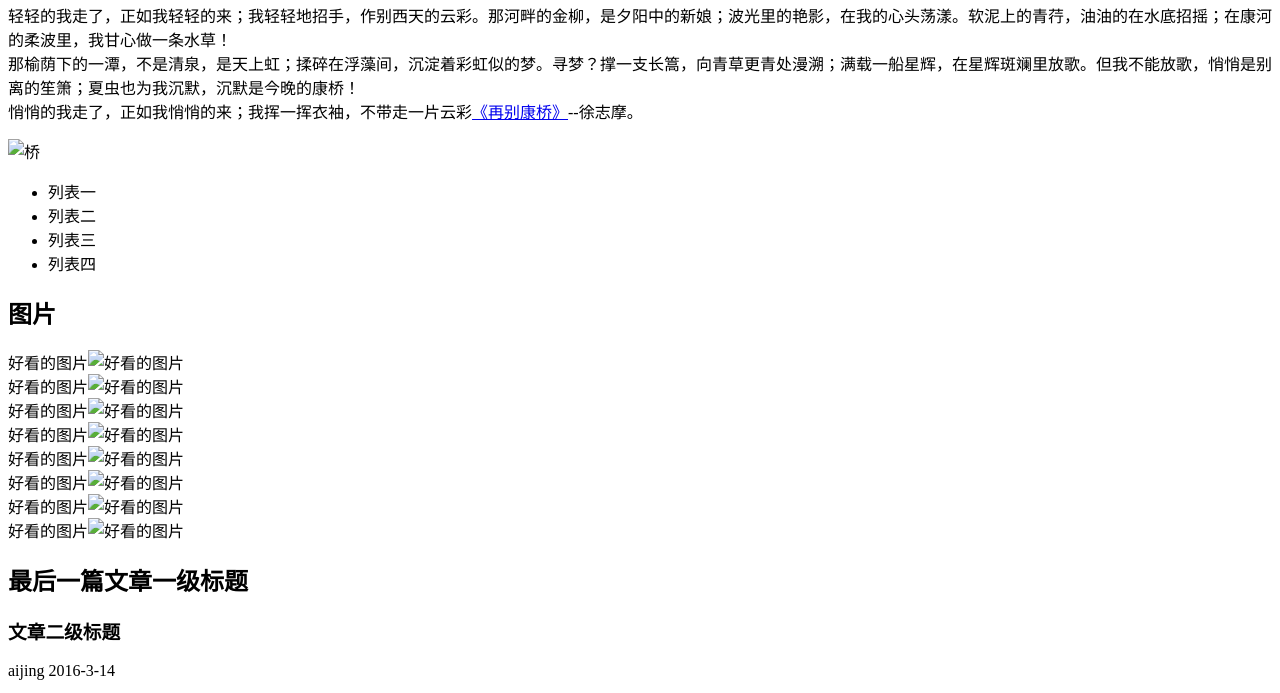
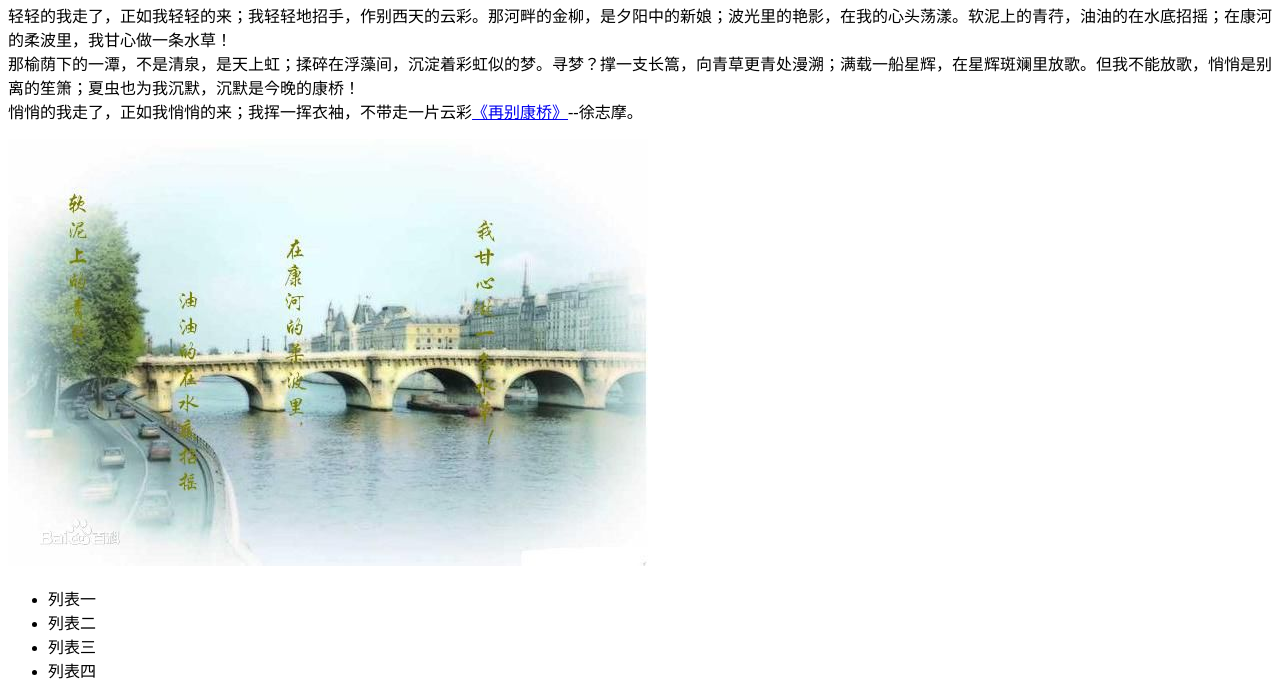
Before and after one commit to ajyx/test1, a plain HTML site: page text1.html in a window 1280 px wide. Shown: the part 787-1480 px from the top of the page. Drawn offline with Linux system fonts and the light colour scheme.

Commit message:
Update text1.html

```diff
--- a/text1.html
+++ b/text1.html
@@ -46,7 +46,7 @@
                 悄悄的我走了，正如我悄悄的来；我挥一挥衣袖，不带走一片云彩<a href="http://ife.baidu.com/">《再别康桥》</a>--徐志摩。
 
             </p>
-            <img src="images/img1.jpg" alt="桥">
+            <img src="img1.jpg" alt="桥">
             <ul class="list">
                 <li>列表一</li>
                 <li>列表二</li>
@@ -57,14 +57,14 @@
     </div>
     <div class="pic">
         <h2>图片</h2>
-        <div><span>好看的图片</span><img src="images/img2.jpg" alt="好看的图片"></div>
-        <div><span>好看的图片</span><img src="images/img2.jpg" alt="好看的图片"></div>
-        <div><span>好看的图片</span><img src="images/img2.jpg" alt="好看的图片"></div>
-        <div><span>好看的图片</span><img src="images/img2.jpg" alt="好看的图片"></div>
-        <div><span>好看的图片</span><img src="images/img2.jpg" alt="好看的图片"></div>
-        <div><span>好看的图片</span><img src="images/img2.jpg" alt="好看的图片"></div>
-        <div><span>好看的图片</span><img src="images/img2.jpg" alt="好看的图片"></div>
-        <div><span>好看的图片</span><img src="images/img2.jpg" alt="好看的图片"></div>
+        <div><span>好看的图片</span><img src="img2.jpg" alt="好看的图片"></div>
+        <div><span>好看的图片</span><img src="img2.jpg" alt="好看的图片"></div>
+        <div><span>好看的图片</span><img src="img2.jpg" alt="好看的图片"></div>
+        <div><span>好看的图片</span><img src="img2.jpg" alt="好看的图片"></div>
+        <div><span>好看的图片</span><img src="img2.jpg" alt="好看的图片"></div>
+        <div><span>好看的图片</span><img src="img2.jpg" alt="好看的图片"></div>
+        <div><span>好看的图片</span><img src="img2.jpg" alt="好看的图片"></div>
+        <div><span>好看的图片</span><img src="img2.jpg" alt="好看的图片"></div>
     </div>
     <div class="asb">
         <h2>最后一篇文章一级标题</h2>
```
